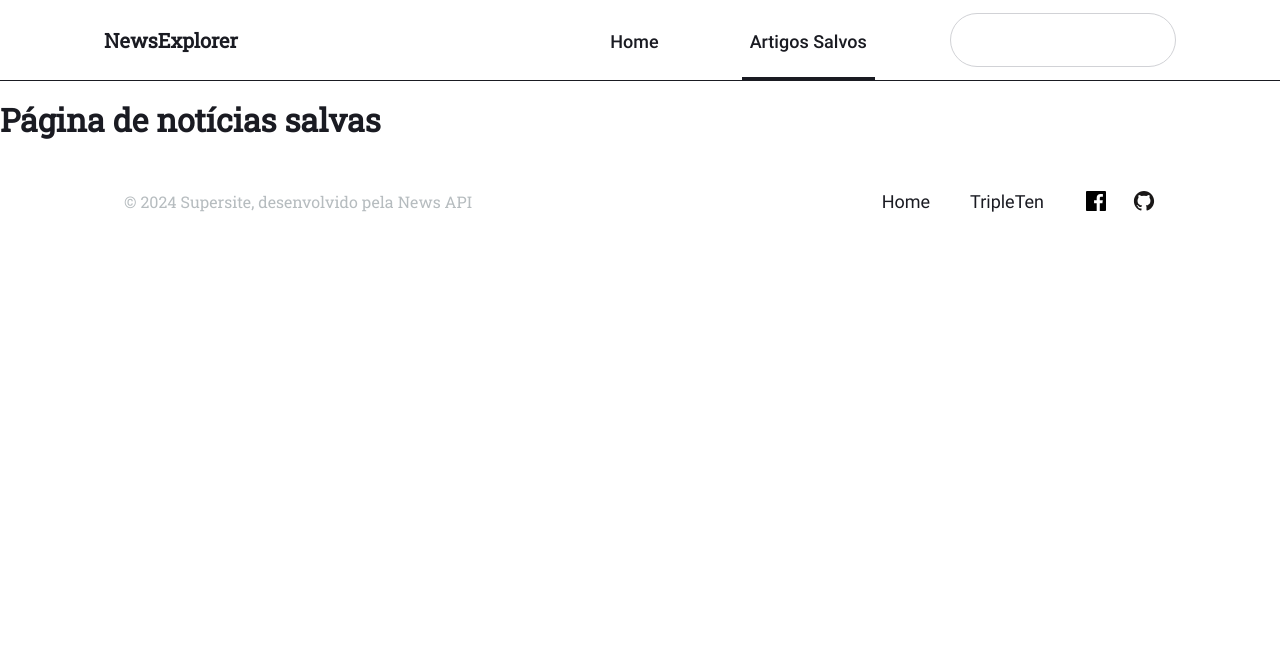
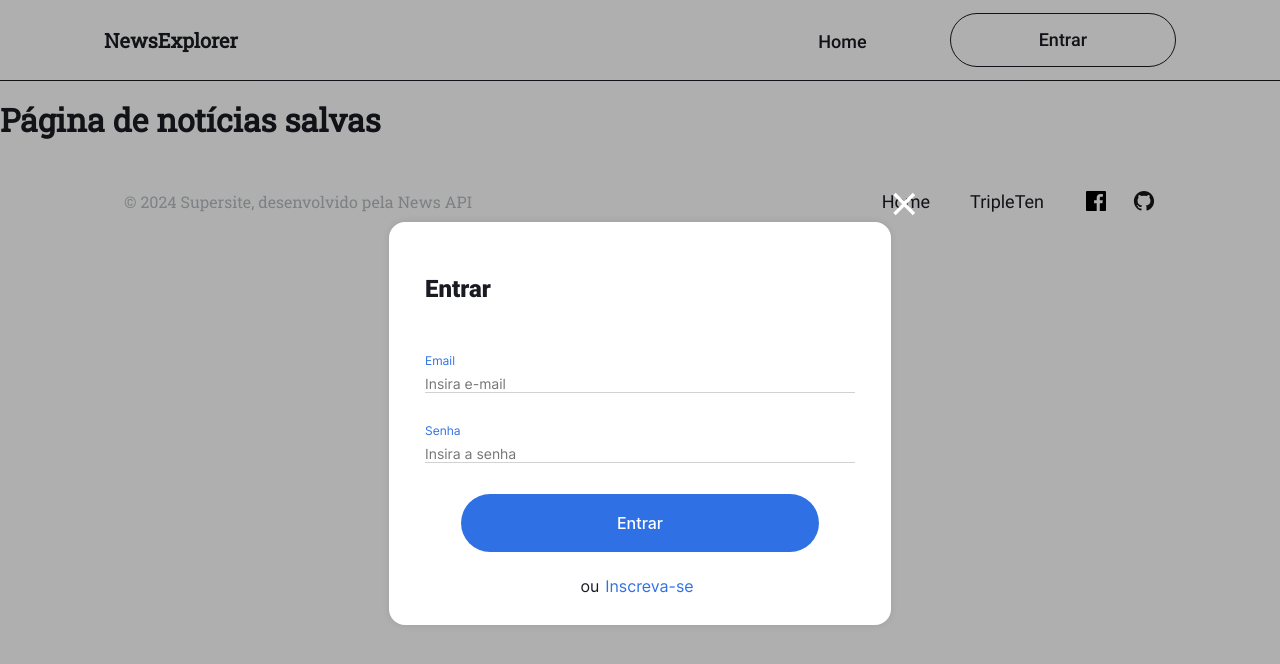
Before and after one commit to Edu-Fortes/tripleten-explorer-frontend, a React (Create React App) app: page /saved-news in a window 1280 px wide. Both pictures are taken after a click on the button "Entrar". Shown: the top 664 px of the page. Built offline with nearby package versions, Linux system fonts and the light colour scheme; a web font is replaced by a local one.

Commit message:
feat(context): add CurrentUserContext and improve NavBar functionallity

```diff
--- a/src/components/App/App.js
+++ b/src/components/App/App.js
@@ -1,23 +1,74 @@
 import { Routes, Route } from 'react-router-dom';
+import { useEffect, useState } from 'react';
+import { CurrentUserContext } from '../../contexts/CurrentUserContext';
+import hero from '../../images/hero_clean.jpg';
 import Header from '../Header/Header';
 import Hero from '../Hero/Hero';
 import Navbar from '../Navbar/Navbar';
-
-import hero from '../../images/hero_clean.jpg';
 import SavedNews from '../SavedNews/SavedNews';
 import SeachForm from '../SearchForm/SearchForm';
+// import NewsCardList from '../NewsCardList/NewsCardList';
 import Button from '../Button/Button';
 import Author from '../Author/Author';
 import Footer from '../Footer/Footer';
-// import NewsCardList from '../NewsCardList/NewsCardList';
 import Preloader from '../Preloader/Preloader';
+import Modal from '../Modal/Modal';
+import AuthForm from '../AuthForm/AuthForm';
 
 export default function App() {
+  const [isLogged, setIsLogged] = useState(false);
+  const [isModalOpen, setIsModalOpen] = useState(false);
+  const [isLoginForm, setIsLoginForm] = useState(true);
+  const [currentUser, setCurrentUser] = useState({});
+
+  useEffect(() => {
+    // get user from locaStorage if available
+    const localData = JSON.parse(localStorage.getItem('user'));
+    if (localData) {
+      setCurrentUser(localData);
+      setIsLogged(true);
+    }
+  }, [isLogged]);
+
+  function handleOpenModal() {
+    setIsModalOpen(!isModalOpen);
+  }
+
+  function handleCloseModal() {
+    setIsModalOpen(false);
+    setIsLoginForm(true);
+  }
+
+  function handleIsLogged() {
+    setIsLogged(!isLogged);
+  }
+
+  function handleChangeForm() {
+    setIsLoginForm(!isLoginForm);
+  }
+
+  function handleLogout() {
+    setIsLogged(false);
+    localStorage.removeItem('user');
+  }
+
   return (
-    <>
+    <CurrentUserContext.Provider value={currentUser}>
       <Header>
-        <Navbar>
-          <Button label='Entrar' kind='crystal' />
+        <Navbar isLogged={isLogged}>
+          {!isLogged ? (
+            <Button
+              label='Entrar'
+              classMod='crystal'
+              onClick={handleOpenModal}
+            />
+          ) : (
+            <Button
+              label={currentUser.name}
+              classMod='crystal'
+              onClick={handleLogout}
+            />
+          )}
         </Navbar>
       </Header>
       <Routes>
@@ -29,7 +80,7 @@ export default function App() {
                 <img src={hero} alt='Hero image' className='bg-image' />
                 <Hero>
                   <SeachForm>
-                    <Button label='Procurar' kind='blue' />
+                    <Button label='Procurar' classMod='blue' />
                   </SeachForm>
                 </Hero>
               </main>
@@ -41,7 +92,14 @@ export default function App() {
         <Route path='saved-news' element={<SavedNews />} />
       </Routes>
       <Footer />
-    </>
+      <Modal isOpen={isModalOpen} onClose={handleCloseModal}>
+        <AuthForm
+          isLogged={handleIsLogged}
+          onClose={handleCloseModal}
+          isLoginForm={isLoginForm}
+          changeForm={handleChangeForm}
+        />
+      </Modal>
+    </CurrentUserContext.Provider>
   );
 }
-// CRIAR O COMPONENTE DE LOGIN BUTTON
--- /dev/null
+++ b/src/components/AuthForm/AuthForm.js
@@ -0,0 +1,169 @@
+import { useRef, useState } from 'react';
+import Button from '../Button/Button';
+
+export default function AuthForm({
+  onClose,
+  isLogged,
+  isLoginForm,
+  changeForm,
+}) {
+  const [userEmail, setUserEmail] = useState('');
+  const [userPassword, setUserPassword] = useState('');
+  const [userName, setUserName] = useState('');
+  const [isSuccessSubmit, setIsSuccessSubmit] = useState(false);
+  const emailRef = useRef(null);
+  const passwordRef = useRef(null);
+  const nameRef = useRef(null);
+
+  function resetForm() {
+    emailRef.current.value = '';
+    passwordRef.current.value = '';
+    setIsSuccessSubmit(false);
+  }
+
+  function handleLoginSubmit(e) {
+    e.preventDefault();
+    const rawUserData = localStorage.getItem('user');
+    const userData = JSON.parse(rawUserData);
+
+    if (!userEmail || !userPassword) {
+      console.log('Preencha todos os campos');
+      return;
+    }
+    if (userData.email === userEmail && userData.password === userPassword) {
+      console.log('Acesso permitido');
+      onClose();
+      isLogged();
+      resetForm();
+      return;
+    }
+    console.log('Email ou senha invalidos');
+  }
+
+  async function handleSignupSubmit(e) {
+    e.preventDefault();
+    const signupFormData = {
+      name: userName,
+      email: userEmail,
+      password: userPassword,
+    };
+
+    localStorage.setItem('user', JSON.stringify(signupFormData));
+    setIsSuccessSubmit(true);
+  }
+
+  return (
+    <form className='frm-auth'>
+      <h2 className='frm-auth__title'>
+        {isLoginForm ? 'Entrar' : 'Cadastrar'}
+      </h2>
+      <fieldset className='frm-auth__fieldset'>
+        <label htmlFor='email' className='frm-auth__label'>
+          Email
+        </label>
+        <input
+          ref={emailRef}
+          type='email'
+          name='email'
+          id='email'
+          placeholder='Insira e-mail'
+          className='frm-auth__input'
+          onChange={(e) => setUserEmail(e.target.value)}
+          required
+        />
+      </fieldset>
+      <fieldset className='frm-auth__fieldset'>
+        <label htmlFor='password' className='frm-auth__label'>
+          Senha
+        </label>
+        <input
+          ref={passwordRef}
+          type='password'
+          id='password'
+          name='password'
+          placeholder='Insira a senha'
+          className='frm-auth__input'
+          onChange={(e) => setUserPassword(e.target.value)}
+          required
+        />
+      </fieldset>
+      {!isLoginForm && (
+        <fieldset className='frm-auth__fieldset'>
+          <label htmlFor='user' className='frm-auth__label'>
+            Nome do usuário
+          </label>
+          <input
+            ref={nameRef}
+            type='text'
+            id='user'
+            name='user'
+            placeholder='Insira seu nome de usuário'
+            className='frm-auth__input'
+            onChange={(e) => setUserName(e.target.value)}
+            required
+          />
+        </fieldset>
+      )}
+      <footer className='frm-auth__footer'>
+        {isLoginForm ? (
+          <>
+            <Button
+              label='Entrar'
+              classMod='blue button__blue_login'
+              onClick={handleLoginSubmit}
+            />
+            <span>
+              ou
+              <button
+                type='button'
+                className='frm-auth__button_link'
+                onClick={changeForm}
+              >
+                Inscreva-se
+              </button>
+            </span>
+          </>
+        ) : (
+          <>
+            {!isSuccessSubmit ? (
+              <>
+                {/* FormAction in the button below overrides element<form> action */}
+                <Button
+                  onClick={handleSignupSubmit}
+                  label='Cadastrar'
+                  classMod='blue button__blue_login'
+                />
+                <span>
+                  ou{' '}
+                  <button
+                    type='button'
+                    className='frm-auth__button_link'
+                    onClick={changeForm}
+                  >
+                    Entrar aqui
+                  </button>
+                </span>
+              </>
+            ) : (
+              <div className='frm-auth__status'>
+                <p className='frm-auth__msg'>
+                  PARABÉNS! cadastro realizado com sucesso
+                </p>
+                <p className='frm-auth__msg'>
+                  Clique no link abaixo para entrar
+                </p>
+                <button
+                  type='button'
+                  className='frm-auth__button_link'
+                  onClick={changeForm}
+                >
+                  Entrar aqui
+                </button>
+              </div>
+            )}
+          </>
+        )}
+      </footer>
+    </form>
+  );
+}
--- /dev/null
+++ b/src/components/AuthForm/authForm.css
@@ -0,0 +1,75 @@
+.frm-auth {
+  display: flex;
+  flex-direction: column;
+  justify-content: center;
+  gap: 1.9375rem;
+  width: 26.875rem;
+  padding: 2.125rem 2.25rem 1.75rem;
+  background: var(--main-white);
+  border-radius: 1rem;
+  box-shadow: 0px 0px 10px 0px rgba(0, 0, 0, 0.1);
+}
+
+.frm-auth__fieldset {
+  display: flex;
+  flex-direction: column;
+  margin: 0;
+  border: none;
+  padding: 0;
+  font-family: var(--font-inter);
+  font-size: 0.875rem;
+}
+
+.frm-auth__label {
+  font-size: 0.75rem;
+  font-weight: 400;
+  color: var(--blue-active);
+  margin-bottom: 0.5rem;
+}
+
+.frm-auth__input {
+  border: none;
+  padding: 0;
+  border-bottom: 1px solid var(--gray-border);
+}
+
+.frm-auth__input:focus {
+  outline: none;
+}
+
+.frm-auth__title {
+  font-family: var(--font-roboto);
+  font-size: 1.5rem;
+  font-weight: 900;
+}
+
+.frm-auth__link {
+  color: var(--blue-active);
+}
+
+.frm-auth__footer {
+  display: flex;
+  flex-direction: column;
+  align-items: center;
+  gap: 1rem;
+  font-family: var(--font-inter);
+}
+
+.frm-auth__button_link {
+  border: none;
+  background-color: transparent;
+  cursor: pointer;
+  color: var(--blue-active);
+  margin-top: 0.5rem;
+}
+
+.frm-auth__status {
+  display: flex;
+  flex-direction: column;
+  align-items: center;
+}
+
+.frm-auth__msg {
+  margin-block: 0.4rem;
+  text-align: center;
+}
--- a/src/components/Button/Button.js
+++ b/src/components/Button/Button.js
@@ -1,8 +1,8 @@
-export default function Button({ label, kind, onClick }) {
+export default function Button({ label, classMod, onClick }) {
   return (
     <button
-      type='button'
-      className={`button button__${kind}`}
+      type='submit'
+      className={`button button__${classMod}`}
       onClick={onClick}
     >
       {label}
--- a/src/components/Button/button.css
+++ b/src/components/Button/button.css
@@ -27,7 +27,8 @@
 
 .button__crystal {
   background: transparent;
-  border: 1px solid var(--gray-border);
-  color: var(--main-white);
+  border: 1px solid;
+  border-color: inherit;
+  color: inherit;
   padding: 1rem 5.5rem;
 }
--- /dev/null
+++ b/src/components/Modal/Modal.js
@@ -0,0 +1,33 @@
+import { Link } from 'react-router-dom';
+
+export default function Modal({ children, isOpen, onClose }) {
+  return (
+    <section className={isOpen ? 'modal modal_opened' : 'modal'}>
+      <Link to='/'>
+        <button
+          type='button'
+          aria-label='closeButton'
+          className='modal__close'
+          onClick={onClose}
+        >
+          <svg
+            xmlns='http://www.w3.org/2000/svg'
+            width='40'
+            height='40'
+            fill='none'
+          >
+            <path
+              fill='#fff'
+              d='m22.357 20 8.821 8.821-2.357 2.357L18.35 20.707a1 1 0 0 1 0-1.414L28.82 8.82l2.357 2.357L22.357 20Z'
+            />
+            <path
+              fill='#fff'
+              d='M18.13 20 9.31 28.82l2.356 2.357 10.472-10.471a1 1 0 0 0 0-1.414L11.666 8.82 9.31 11.178 18.131 20Z'
+            />
+          </svg>
+        </button>
+      </Link>
+      {children}
+    </section>
+  );
+}
--- /dev/null
+++ b/src/components/Modal/modal.css
@@ -0,0 +1,30 @@
+.modal {
+  visibility: hidden;
+  opacity: 0;
+  display: flex;
+  flex-direction: column;
+  justify-content: center;
+  align-items: center;
+  position: fixed;
+  top: 0;
+  left: 0;
+  width: 100%;
+  height: 100%;
+  background: var(--overlay);
+  z-index: 100;
+  transition: visibility 0.4s, opacity 0.4s ease-in-out;
+}
+
+.modal__close {
+  position: relative;
+  top: 0.5rem;
+  left: 16.5rem;
+  border: none;
+  background: none;
+  cursor: pointer;
+}
+
+.modal_opened {
+  visibility: visible;
+  opacity: 1;
+}
--- a/src/components/Navbar/Navbar.js
+++ b/src/components/Navbar/Navbar.js
@@ -1,15 +1,17 @@
 import { NavLink } from 'react-router-dom';
 
-export default function Navbar({ children }) {
+export default function Navbar({ children, isLogged }) {
   return (
     <nav className='navbar'>
       <ul className='navbar__list'>
         <li className='navbar__item'>
           <NavLink to='/'>Home</NavLink>
         </li>
-        <li className='navbar__item'>
-          <NavLink to='saved-news'>Artigos Salvos</NavLink>
-        </li>
+        {isLogged && (
+          <li className='navbar__item'>
+            <NavLink to='saved-news'>Artigos Salvos</NavLink>
+          </li>
+        )}
         <li>{children}</li>
       </ul>
     </nav>
--- /dev/null
+++ b/src/contexts/CurrentUserContext.js
@@ -0,0 +1,3 @@
+import { createContext } from 'react';
+
+export const CurrentUserContext = createContext();
--- a/src/index.css
+++ b/src/index.css
@@ -12,3 +12,5 @@
 @import url('./components/Preloader/preloader.css');
 @import url('./components/Author/author.css');
 @import url('./components/Footer/footer.css');
+@import url('./components/Modal/modal.css');
+@import url('./components/AuthForm/authForm.css');
```
Also changed, not shown: 1 other file (tests, documents, lock files or other folders).
